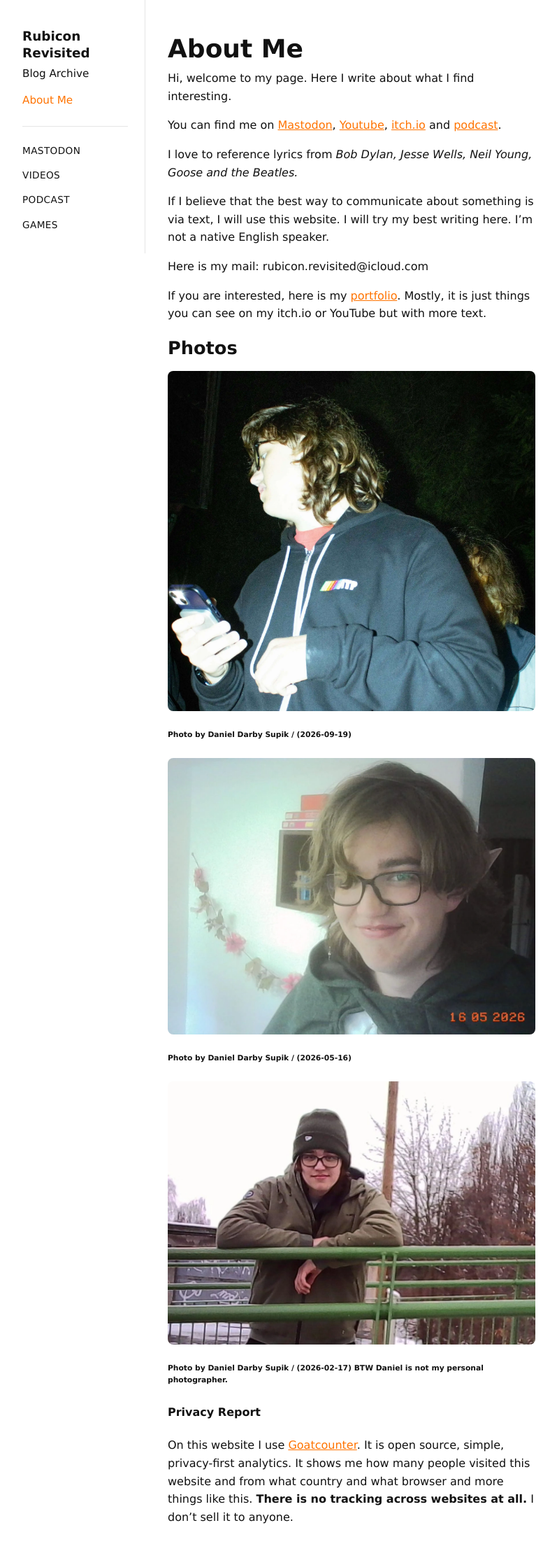
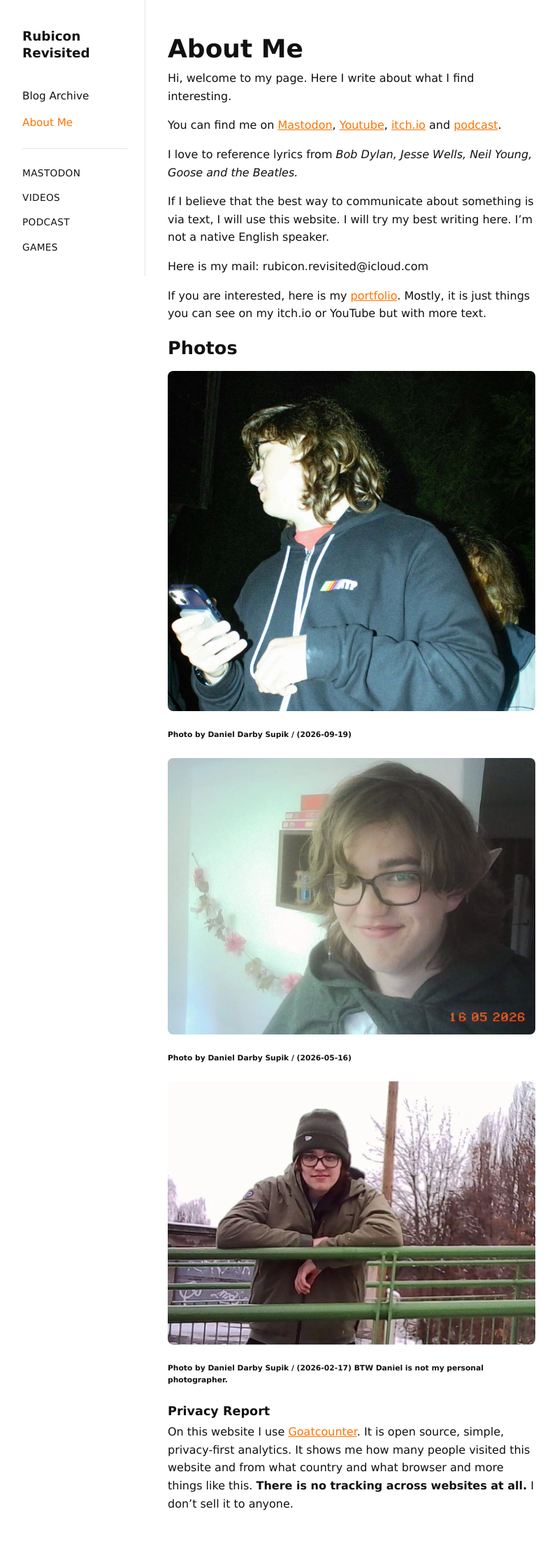
Before and after one commit to StepanJiri/stepankarasek.github.io, a Jekyll site: the page built from about.md, in a window 1280 px wide. Shown: the whole page at 70% size, without its empty margins (152-949 px from the left). Built offline with Jekyll 4.4.1, drawn with Linux system fonts in a browser that asks for light colours.

Commit message:
Update style.css

```diff
--- a/assets/css/style.css
+++ b/assets/css/style.css
@@ -54,21 +54,13 @@ font-weight: 700;
 font-size: 1.15rem;
 text-decoration: none;
 color: var(--fg);
-margin-bottom: 0;
+margin-bottom: 2rem;
 line-height: 1.3;
 display: block;
 }
 
 .site-brand.active {
 color: var(--accent);
-}
-
-.site-subtitle {
-font-size: 0.85rem;
-color: var(--muted);
-margin-top: 0.15rem;
-margin-bottom: 2rem;
-line-height: 1.3;
 }
 
 .sidebar-nav {
@@ -135,14 +127,33 @@ margin-top: 1rem;
 margin-bottom: 0.3rem;
 }
 
+h4 {
+font-size: 1.1rem;
+font-weight: 700;
+line-height: 1.3;
+margin-top: 1rem;
+margin-bottom: 0.3rem;
+}
+
 p {
 margin: 0 0 1rem 0;
 }
 
 h1 + p,
 h2 + p,
-h3 + p {
+h3 + p,
+h4 + p {
 margin-top: 0;
+}
+
+.caption {
+display: block;
+text-align: center;
+font-style: italic;
+font-weight: 400;
+font-size: 0.85rem;
+color: var(--muted);
+margin: 0 0 1.5rem 0;
 }
 
 .full-post h2,
@@ -404,10 +415,6 @@ padding: 1.25rem 1.25rem 1rem;
 }
 
 .site-brand {
-margin-bottom: 0;
-}
-
-.site-subtitle {
 margin-bottom: 0.75rem;
 }
 
```
